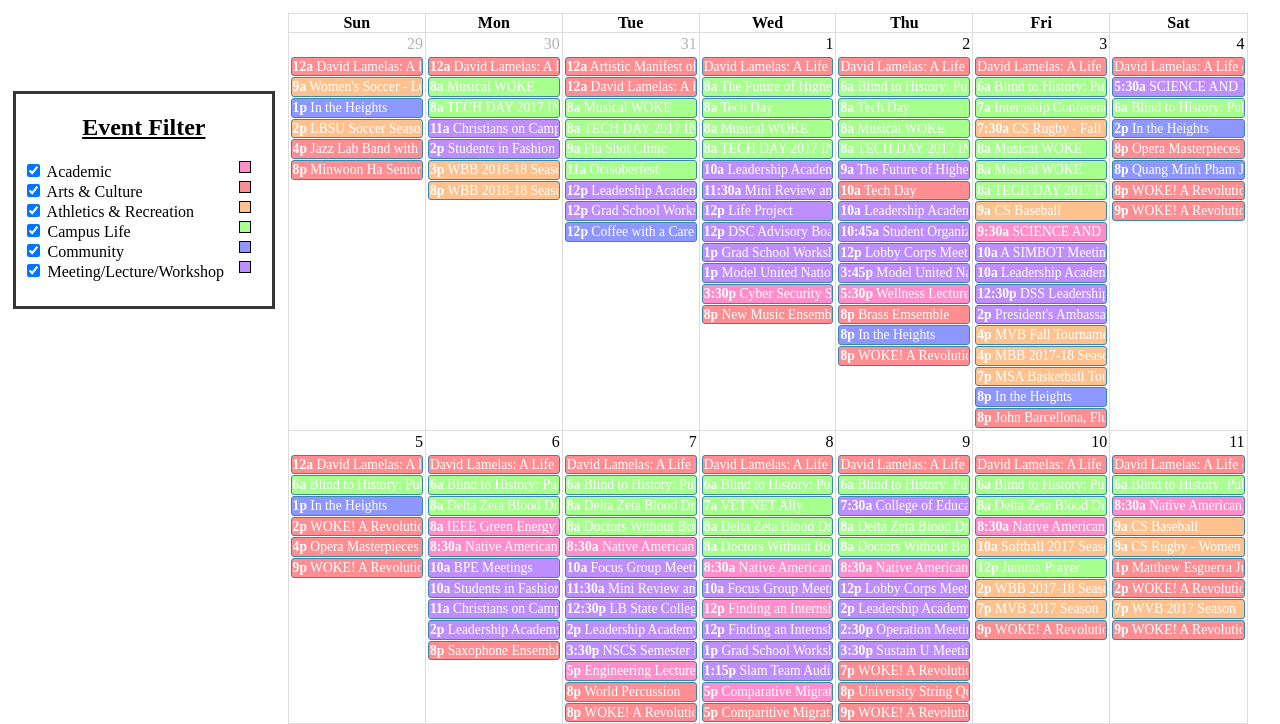
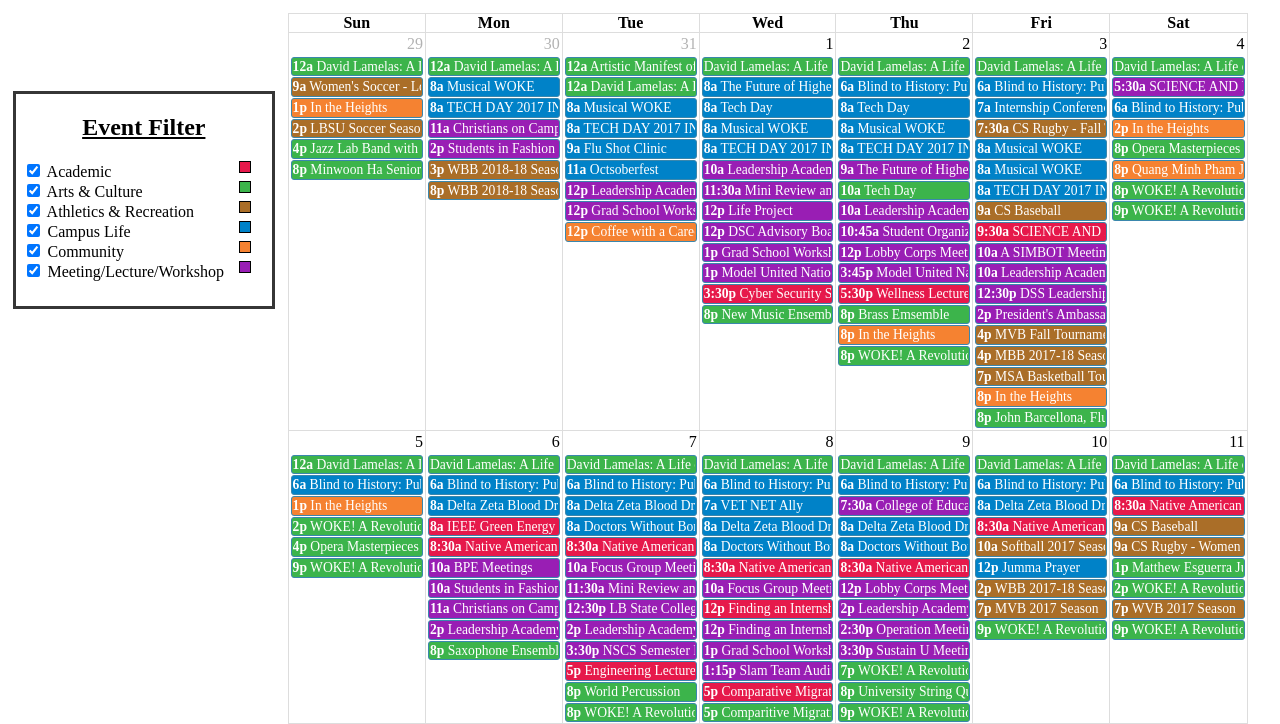
Before and after one commit to fhcsulb/448Project, a website: page website/index.html in a window 1280 px wide. Shown: the part 1001-1725 px from the top of the page. Drawn offline with Linux system fonts and the light colour scheme; files whose address does not match are found by name.

Commit message:
Changed the colors to be more readable.

```diff
--- a/website/app.js
+++ b/website/app.js
@@ -5,29 +5,29 @@ $(document).ready(function() {
         // if an Academic event is selected, set the event's color
         eventRender: function(events,element) {
             if(events.type == 'Academic') {
-                element.css('background-color', '#FF8ECB');
+                element.css('background-color', '#E6194B');
 
             }
 
             if(events.type == 'Arts & Culture') {
-              element.css('background-color', '#FF8E93');
+              element.css('background-color', '#3CB44B');
           }
 
           if(events.type == 'Athletics & Recreation') {
-            element.css('background-color', '#FFC28E');
+            element.css('background-color', '#AA6E28');
         }
 
         if(events.type == 'Campus Life') {
-          element.css('background-color', '#A7FF8E');
+          element.css('background-color', '#0082C8');
       }
 
       if(events.type == 'Community') {
-        element.css('background-color', '#8E96FF');
+        element.css('background-color', '#F58231');
     }
 
 
     if(events.type == 'Meeting/Lecture/Workshop') {
-      element.css('background-color', '#BE8EFF');
+      element.css('background-color', '#991EB4');
   }
 
 
--- a/website/style.css
+++ b/website/style.css
@@ -49,25 +49,25 @@ div.legend{
 }
 
 .academic {
-    background: #FF8ECB;
+    background: #E6194B;
 }
 
 .art-culture {
-    background: #FF8E93;
+    background: #3CB44B;
 }
 
 .athletic-recreation {
-    background: #FFC28E;
+    background: #AA6E28;
 }
 
 .campus-life {
-    background: #A7FF8E;
+    background: #0082C8;
 }
 
 .community {
-    background: #8E96FF;
+    background: #F58231;
 }
 
 .meet-lec-work {
-    background: #BE8EFF;
+    background: #991EB4;
 }
```
